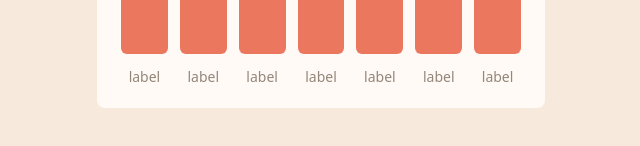
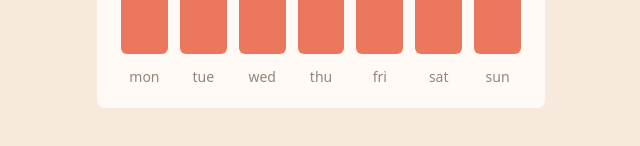
Before and after one commit to Maikolrm/react-expenses-chart, a React (Vite) app: page / in a window 1280 px wide. Shown: the part 532-678 px from the top of the page, without its empty margins (319-959 px from the left). Built offline with nearby package versions, Linux system fonts and the light colour scheme.

Commit message:
Components - Chart - passing new property to ChartBar component ( expenses )

```diff
--- a/src/components/Chart.jsx
+++ b/src/components/Chart.jsx
@@ -3,7 +3,7 @@ function ChartBar(props) {
   return (
     <div className="flex-1">
       <div className="h-64 bg-soft-red rounded-md"></div>
-      <p className="mt-4 text-sm text-center text-mid-brown leading-none">label</p>
+      <p className="mt-4 text-sm text-center text-mid-brown leading-none">{props.expense.day}</p>
     </div>
   )
 }
@@ -11,7 +11,7 @@ function ChartBar(props) {
 function Chart({ expenses }) {
   return (
     <div className="mt-4 flex gap-3">
-      {expenses.map(expense => <ChartBar key={expense.day} />)}
+      {expenses.map(expense => <ChartBar key={expense.day} expense={expense} />)}
     </div>
   )
 }
```
